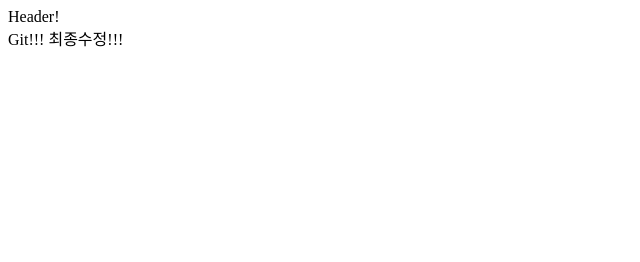
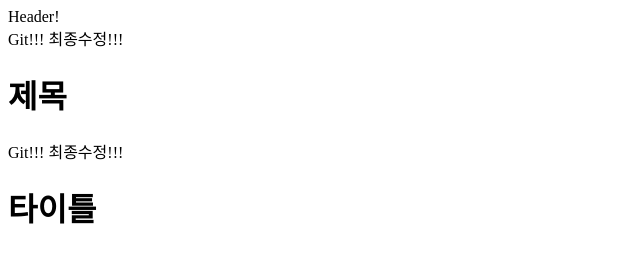
Before and after one commit to InvictaBadguy/gitTest, a plain HTML site: page index.html in a window 1280 px wide. Shown: the whole page, without its empty margins (0-640 px from the left). Drawn offline with Linux system fonts and the light colour scheme.

Commit message:
#6. index.html 파일 수정

```diff
--- a/index.html
+++ b/index.html
@@ -4,5 +4,8 @@
     </header>
     <body>
         Git!!! 최종수정!!!
+        <h1>제목</h1>
+        Git!!! 최종수정!!!
+        <h1>타이틀</h1>
     </body>
 </html>
```
